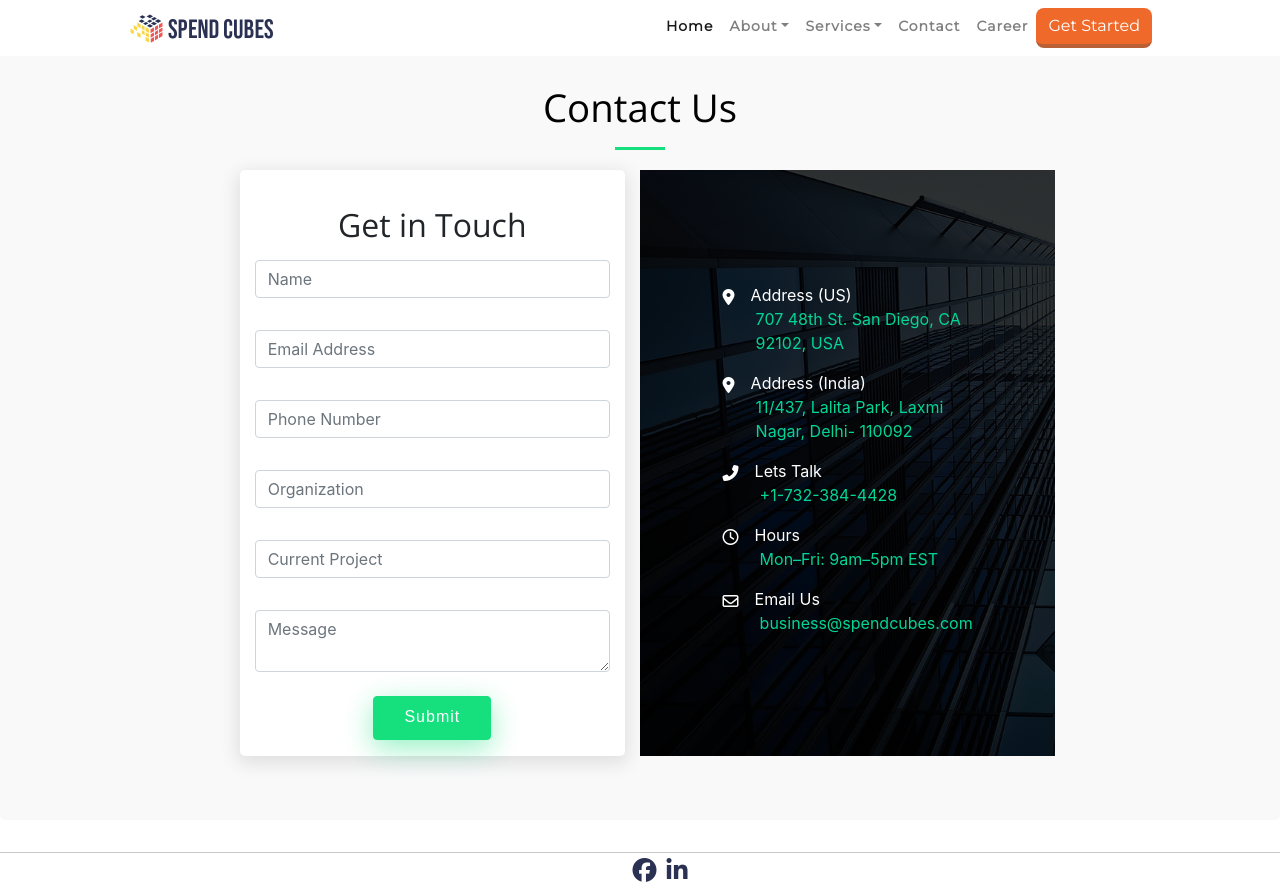
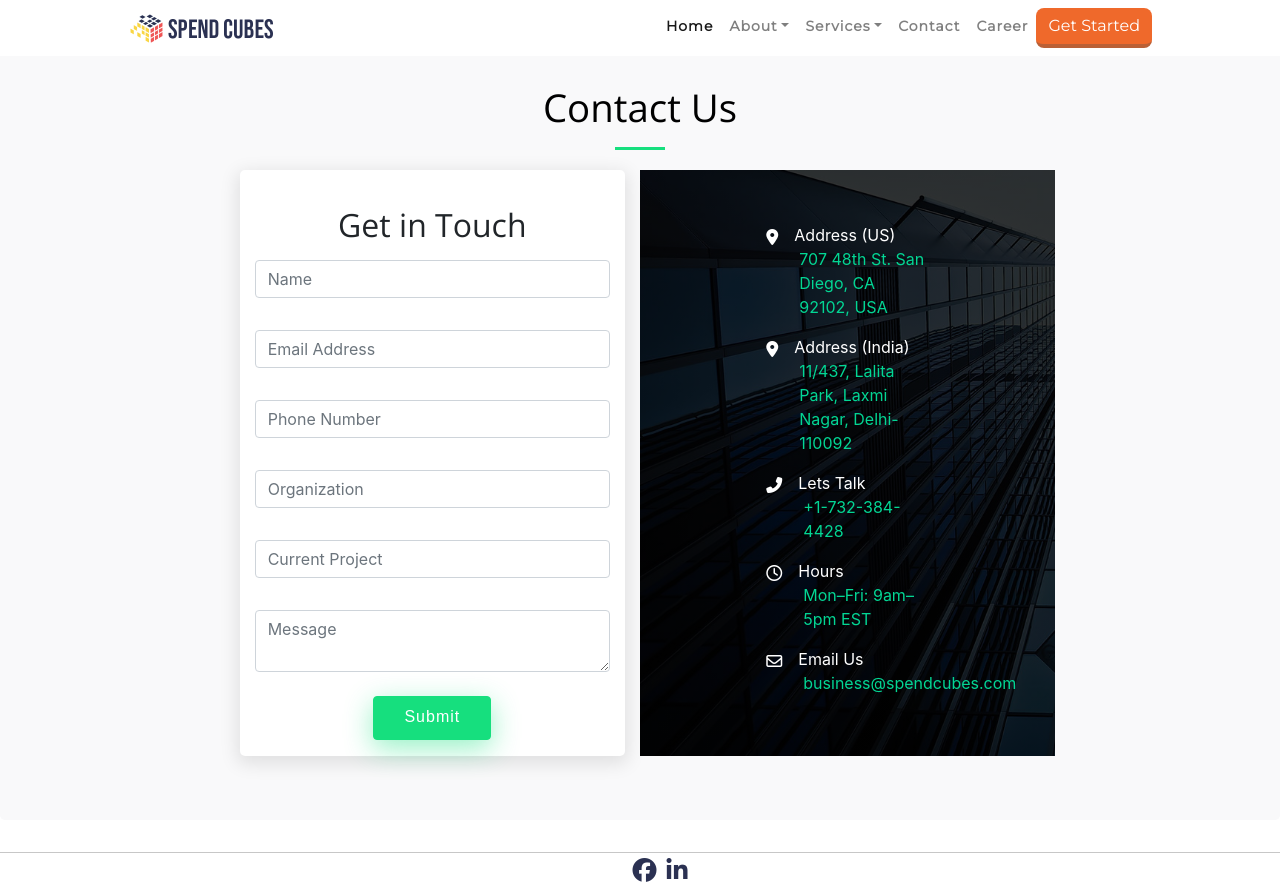
Before and after one commit to arnabuchiha/Spend_Cubes, a React (Create React App) app: page /contact in a window 1280 px wide. Built offline with nearby package versions, Linux system fonts and the light colour scheme.

Commit message:
Contact us redesigned

```diff
--- a/src/components/contactus.js
+++ b/src/components/contactus.js
@@ -38,8 +38,8 @@ class Contact extends React.Component{
                             </div>
                         </form>
                     </div>
-                    <div className="col-md-4 contactus pa-auto">
-                        <div className="centered">
+                    <div className="col-md-4 d-flex contactus pa-auto">
+                        <div className="col-lg-6 m-auto align-self-center">
                             <div className="d-flex contactus-par-ele">
                                 <i class="fas fa-map-marker-alt"></i>
                                 <div className="d-flex contactus-ele">
```
